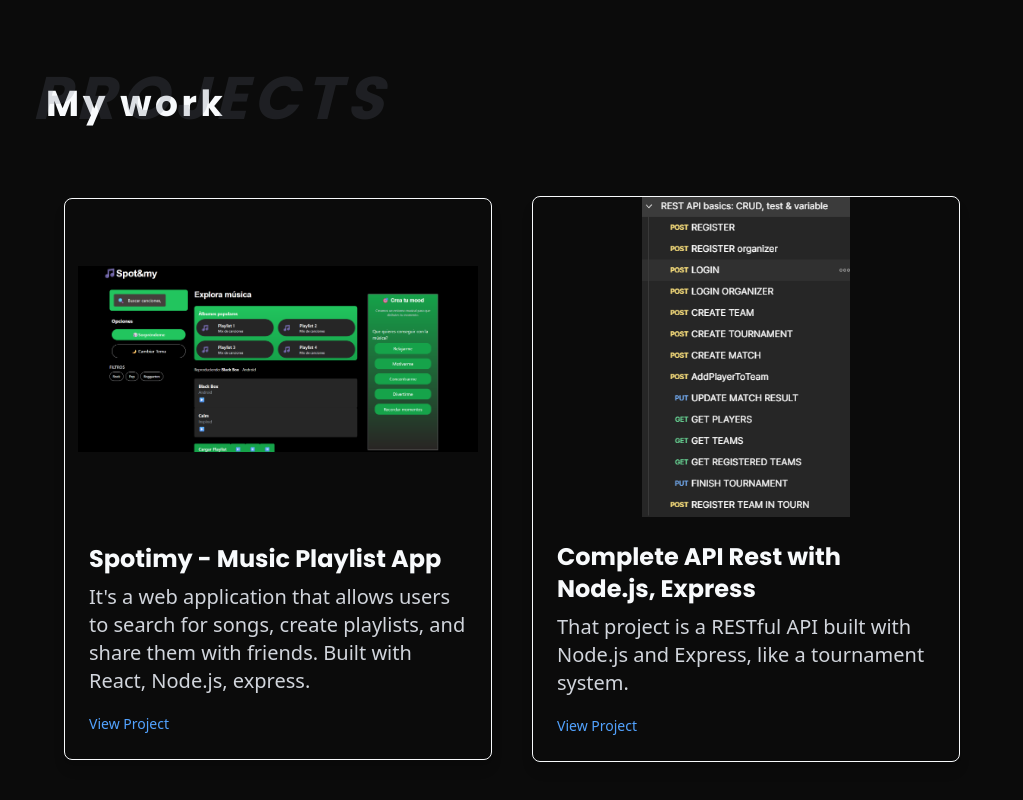
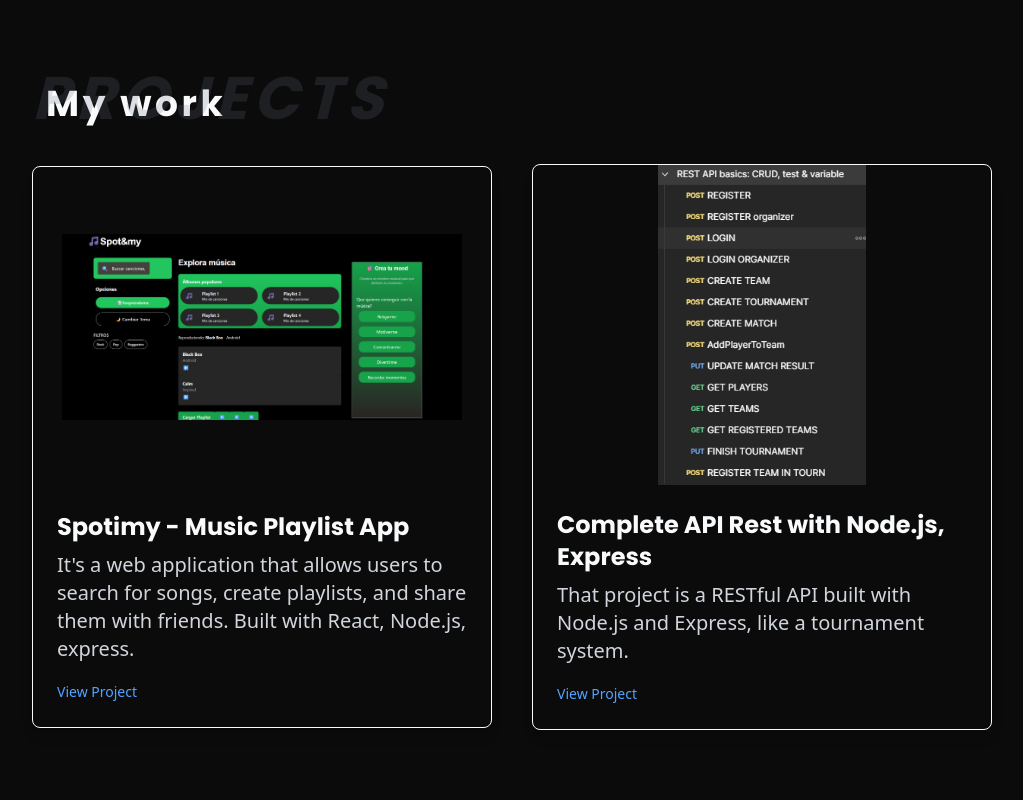
Before and after one commit to Adriics/portfolio, a Next.js app: page / in a window 1280 px wide. Shown: the part 3089-3889 px from the top of the page, without its empty margins (128-1151 px from the left). Built offline with nearby package versions, Linux system fonts and the light colour scheme.

Commit message:
feat: update projects section

```diff
--- a/src/components/sections/Projects.tsx
+++ b/src/components/sections/Projects.tsx
@@ -15,7 +15,7 @@ export function Projects() {
         </h4>
       </div>
 
-      <div className="flex items-center">
+      <div className="flex">
         <ProjectCard />
       </div>
     </section>
--- a/src/components/ui/ProjectCard.tsx
+++ b/src/components/ui/ProjectCard.tsx
@@ -20,11 +20,11 @@ export function ProjectCard() {
 
   return (
     <>
-      <section className="w-full font-sans grid grid-cols-1 p-8 pb-20 lg:grid-cols-2 gap-10 md:items-center">
+      <section className="w-full font-sans grid grid-cols-1 pb-20 lg:grid-cols-2 gap-10 md:items-center">
         {projects.map((project, index) => (
           <div
             key={index}
-            className="w-full flex flex-col max-w-3xl items-center mb-8 border rounded-lg overflow-hidden shadow-lg md:flex-col md:justify-center md:items-center"
+            className="w-full flex flex-col max-w-5xl items-center mb-8 border rounded-lg overflow-hidden shadow-lg md:flex-col md:justify-center md:items-center"
           >
             <Image
               src={project.imageUrl}
```
Also changed, not shown: public/avatar.jpeg (added).
